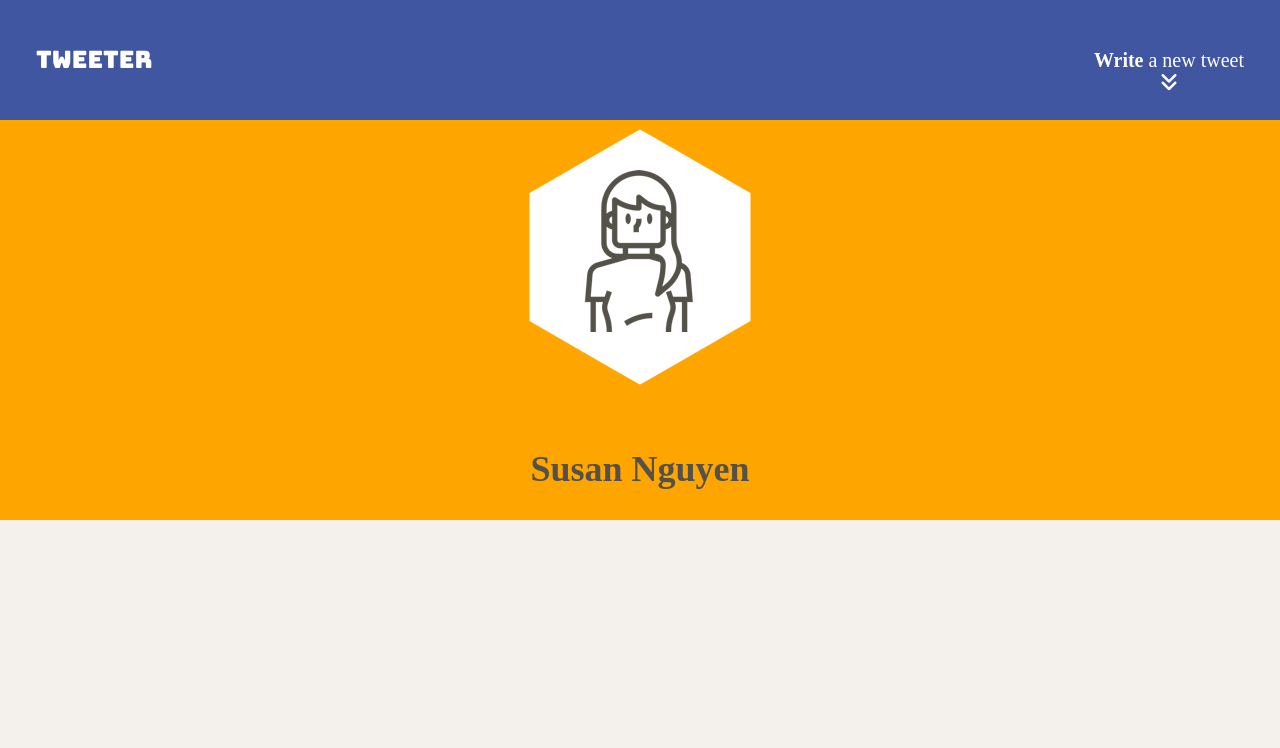
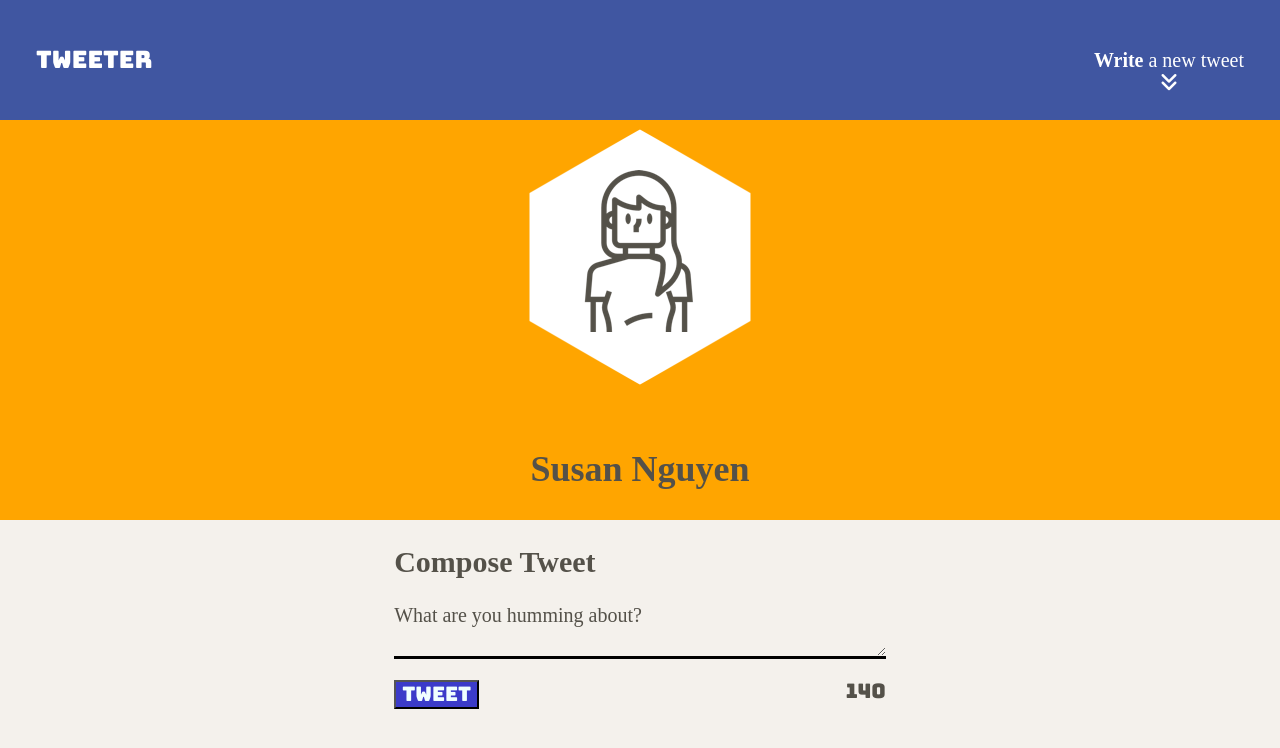
Before and after one commit to Hungle2911/tweeter, a website: page public/index.html in a window 1280 px wide. Drawn offline with nearby package versions, Linux system fonts and the light colour scheme.

Commit message:
feat: Add form to submit a tweet

```diff
--- a/public/index.html
+++ b/public/index.html
@@ -16,6 +16,8 @@
     <link rel="stylesheet" href="/styles/nav.css" type="text/css"/>
     <!-- Header CSS -->
     <link rel="stylesheet" href="/styles/header.css" type="text/css"/>
+    <!-- Tweet CSS  -->
+    <link rel="stylesheet" href="/styles/tweets.css" type="text/css"/>
     <!-- Font Awesome -->
     <link rel="stylesheet" href="https://cdnjs.cloudflare.com/ajax/libs/font-awesome/6.5.1/css/all.min.css" integrity="sha512-DTOQO9RWCH3ppGqcWaEA1BIZOC6xxalwEsw9c2QQeAIftl+Vegovlnee1c9QX4TctnWMn13TZye+giMm8e2LwA==" crossorigin="anonymous" referrerpolicy="no-referrer" />
     <!-- External JS -->
@@ -44,6 +46,18 @@
       </div>
   </header>
     <!-- Page-specific (main) content here -->
-    <main class="container"></main>
+    <main class="container">
+      <section class="new-tweet">
+        <h2>Compose Tweet</h2>
+        <form action="/tweets" method="post" >
+          <label for="tweet-text">What are you humming about?</label>
+          <textarea name="text" id="tweet-text"></textarea>
+          <div class="submit-tweet">
+            <button type="submit">Tweet</button>
+            <output name="counter" class="counter" for="tweet-text">140</output>
+          </div>
+        </form>
+      </section>
+    </main>
   </body>
 </html>
--- a/public/styles/layout.css
+++ b/public/styles/layout.css
@@ -26,4 +26,5 @@ body {
  main {
   width: 90%;
   margin: auto;
+  background-color: inherit;
  }
--- /dev/null
+++ b/public/styles/tweets.css
@@ -0,0 +1,24 @@
+#tweet-text {
+  max-height: 32px;
+  width: 100%;
+  outline: none;
+  background: none;
+  border: none;
+  border-bottom: 3px solid black
+}
+.submit-tweet {
+  display: flex;
+  flex-direction: row;
+  justify-content: space-between;
+  font-family: "Bungee", sans-serif;
+  padding-top: 16px;
+  margin: auto;
+}
+button {
+  background-color: rgb(59, 59, 201);
+  color:azure;
+}
+
+button:hover {
+  background-color: #4056a1;
+}
```
